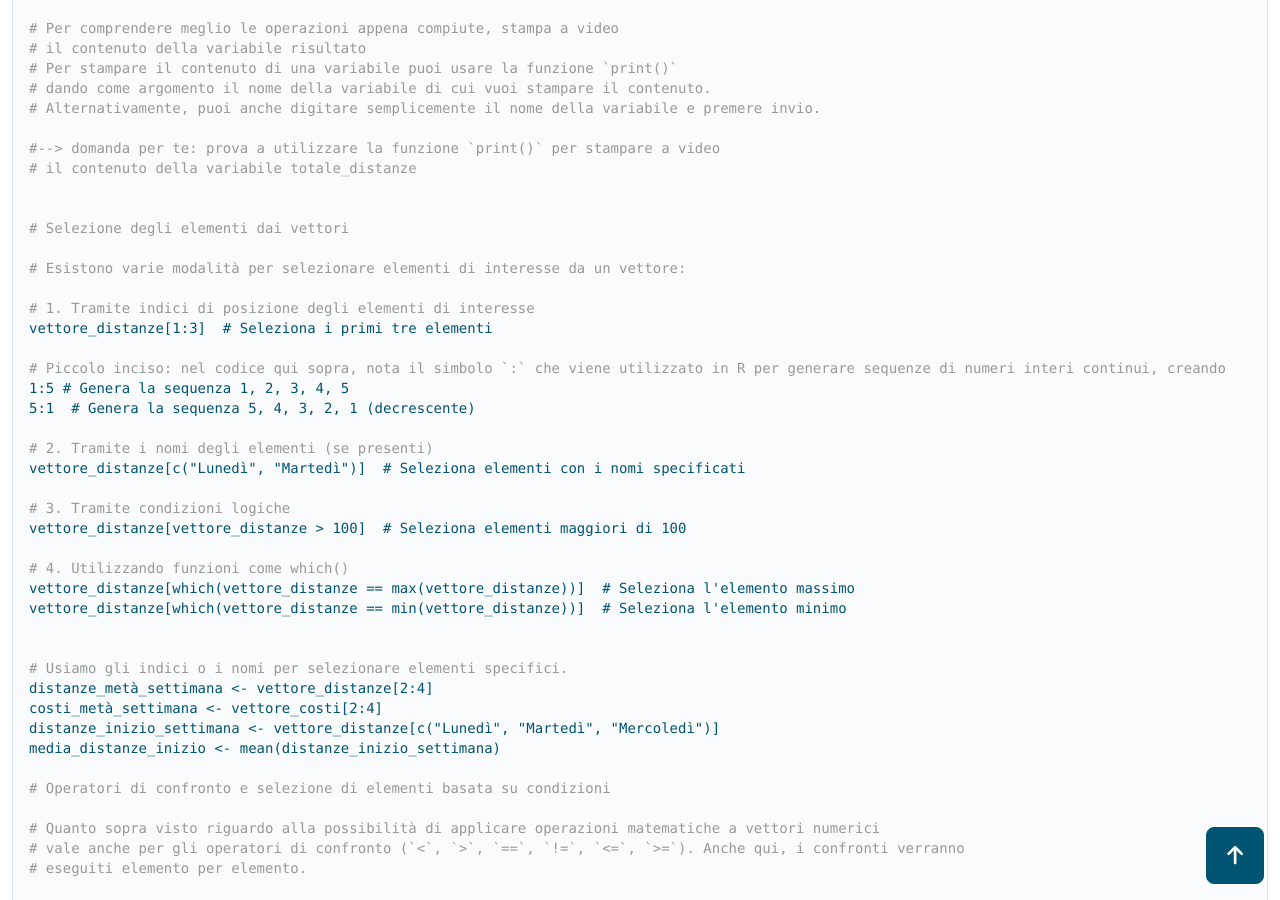
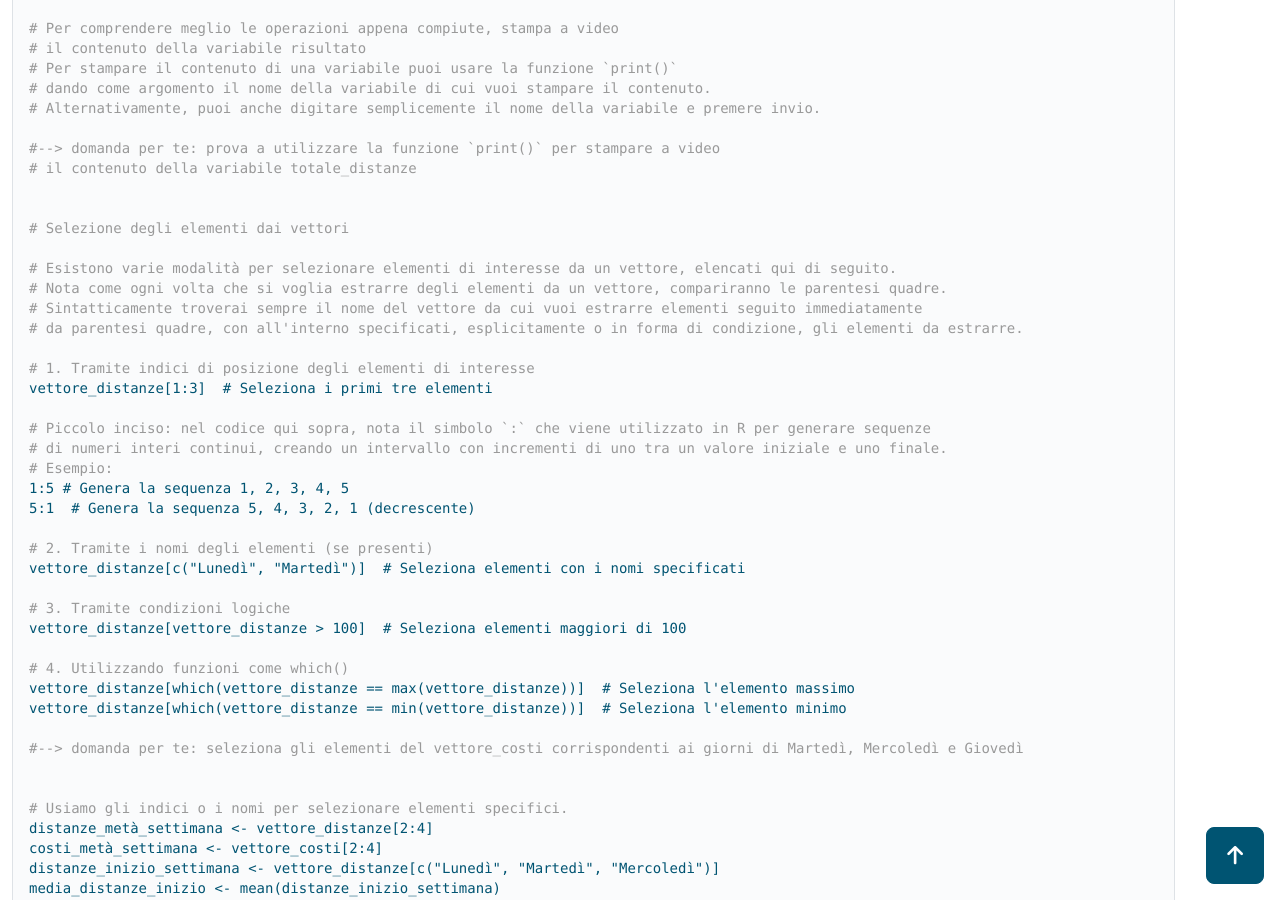
Before and after one commit to maghetta/Corso-R-livello-base__BBC, a Jekyll site: the page built from pages/tutorials/Vettori_in_R.md, in a window 1280 px wide and 900 px high, scrolled down 1443 px. Built offline with Jekyll 4.4.1, drawn with Linux system fonts in a browser that asks for light colours.

Commit message:
Update Vettori_in_R.md

```diff
--- a/pages/tutorials/Vettori_in_R.md
+++ b/pages/tutorials/Vettori_in_R.md
@@ -78,12 +78,17 @@ costo_totale_medio <- totale_costi / totale_distanze
 
 # Selezione degli elementi dai vettori
 
-# Esistono varie modalità per selezionare elementi di interesse da un vettore:
+# Esistono varie modalità per selezionare elementi di interesse da un vettore, elencati qui di seguito.
+# Nota come ogni volta che si voglia estrarre degli elementi da un vettore, compariranno le parentesi quadre.
+# Sintatticamente troverai sempre il nome del vettore da cui vuoi estrarre elementi seguito immediatamente
+# da parentesi quadre, con all'interno specificati, esplicitamente o in forma di condizione, gli elementi da estrarre.
 
 # 1. Tramite indici di posizione degli elementi di interesse
 vettore_distanze[1:3]  # Seleziona i primi tre elementi
 
-# Piccolo inciso: nel codice qui sopra, nota il simbolo `:` che viene utilizzato in R per generare sequenze di numeri interi continui, creando un intervallo con incrementi di uno tra un valore iniziale e uno finale. Esempio:
+# Piccolo inciso: nel codice qui sopra, nota il simbolo `:` che viene utilizzato in R per generare sequenze
+# di numeri interi continui, creando un intervallo con incrementi di uno tra un valore iniziale e uno finale.
+# Esempio:
 1:5 # Genera la sequenza 1, 2, 3, 4, 5
 5:1  # Genera la sequenza 5, 4, 3, 2, 1 (decrescente)
 
@@ -96,6 +101,8 @@ vettore_distanze[vettore_distanze > 100]  # Seleziona elementi maggiori di 100
 # 4. Utilizzando funzioni come which()
 vettore_distanze[which(vettore_distanze == max(vettore_distanze))]  # Seleziona l'elemento massimo
 vettore_distanze[which(vettore_distanze == min(vettore_distanze))]  # Seleziona l'elemento minimo
+
+#--> domanda per te: seleziona gli elementi del vettore_costi corrispondenti ai giorni di Martedì, Mercoledì e Giovedì
 
 
 # Usiamo gli indici o i nomi per selezionare elementi specifici.
```
